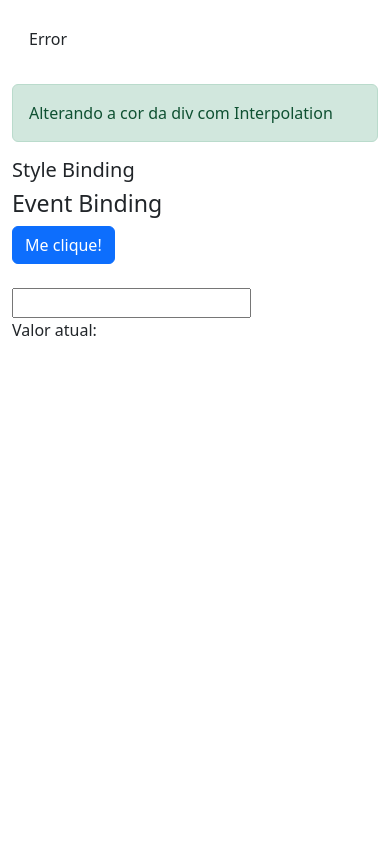
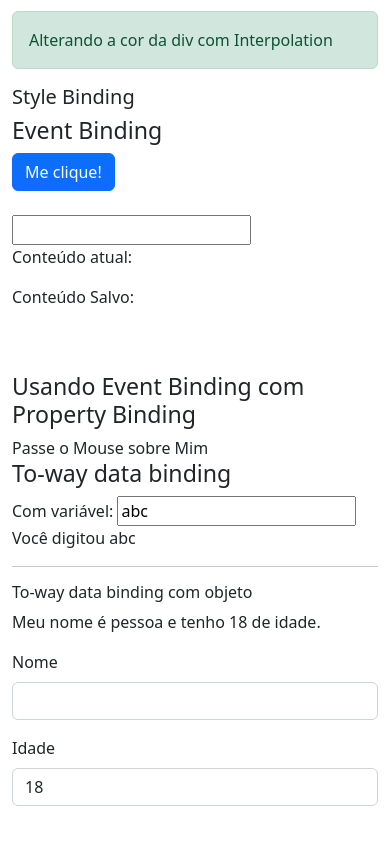
Before and after one commit to pedroh-go/data-binding, an Angular app: page / in a window 390 px wide. Shown: the part 908-1752 px from the top of the page. Before the commit the page ends 1290 px from the top, so only its background shows below. Built offline with nearby package versions, Linux system fonts and the light colour scheme.

Commit message:
Two-way data binding

```diff
--- a/src/app/app.module.ts
+++ b/src/app/app.module.ts
@@ -5,6 +5,7 @@ import { AppRoutingModule } from './app-routing.module';
 import { AppComponent } from './app.component';
 import { DataBindingComponent } from './data-binding/data-binding.component';
 import { NgbModule } from '@ng-bootstrap/ng-bootstrap';
+import { FormsModule } from '@angular/forms';
 
 @NgModule({
   declarations: [
@@ -14,7 +15,8 @@ import { NgbModule } from '@ng-bootstrap/ng-bootstrap';
   imports: [
     BrowserModule,
     AppRoutingModule,
-    NgbModule
+    NgbModule,
+    FormsModule // Isso resolve: Can't bind to 'ngModel' since it isn't a known property of 'input'.ngtsc(-998002) ao usar Two-way data binding nos formulários
   ],
   providers: [],
   bootstrap: [AppComponent]
--- a/src/app/data-binding/data-binding.component.css
+++ b/src/app/data-binding/data-binding.component.css
@@ -0,0 +1,4 @@
+.highlight{
+  background-color: yellow;
+  font-weight: bold;
+}
--- a/src/app/data-binding/data-binding.component.html
+++ b/src/app/data-binding/data-binding.component.html
@@ -2,75 +2,170 @@
   <div class="row">
     <div class="col-sm-6">
       <section class="property-binding">
-
         <article>
           <h3>Interpolation / Interpolação</h3>
           <p>String renderizada com interpolação: {{ url }}</p>
-                    <p>Cálculo matemático com interpolação: 1 + 1 = {{ 1 + 1}}</p>
-                    <p>Cálculo matemático com interpolação e função: 1 + 1 não é {{ 1 + 1 +  getValor() }}</p>
-                    <p>Retorno boelano com interpolação + função e operador &&: {{ cursoAngular && getCurtirCurso() }}</p>
+          <p>Cálculo matemático com interpolação: 1 + 1 = {{ 1 + 1 }}</p>
+          <p>
+            Cálculo matemático com interpolação e função: 1 + 1 não é
+            {{ 1 + 1 + getValor() }}
+          </p>
+          <p>
+            Retorno boelano com interpolação + função e operador &&:
+            {{ cursoAngular && getCurtirCurso() }}
+          </p>
         </article>
-                <hr/>
+        <hr />
         <article>
-
           <h3>Property Binding</h3>
-                    <!--<img src="{{ urlImagem }}" width="300">
+          <!--<img src="{{ urlImagem }}" width="250">
                     <br/>-->
-                    <img [src]="urlImagem" width="300" title="Imagem renderizada com Uso explícito do Property Binding"><!--Uso explícito do Property Binding-->
+          <img
+            [src]="urlImagem"
+            width="250"
+            title="Imagem renderizada com Uso explícito do Property Binding"
+          /><!--Uso explícito do Property Binding-->
           <!--<br/>
-                    <img bind-src="urlImagem" width="300" title="O que ocorre na imagem acima é a mesma coisa que é feita aqui, porém mais simples">
+                    <img bind-src="urlImagem" width="250" title="O que ocorre na imagem acima é a mesma coisa que é feita aqui, porém mais simples">
                     -->
-                </article>
-                <hr/>
-                <article>
-                    <h3>Class e Style Binding</h3>
+          <hr />
           <div>
             <h5>Class Binding</h5>
             Selecione uma classe:
-                        <select #classe (change)="0"><!-- #classe(variável local de template), (change) evento a ser escutado para verificar a mudança de valor -->
+            <select #classe (change)="(0)">
+              <!-- #classe(variável local de template), (change) evento a ser escutado para verificar a mudança de valor -->
               <option value="alert-success">Sucesso</option>
               <option value="alert-info">Info</option>
               <option value="alert-warning">Alerta</option>
               <option value="alert-danger">Erro</option>
             </select>
 
-                        <br/><br/>
+            <br /><br />
             <!-- Explicação da linha abaixo: o class binding [class.alert-success] será aplicado se o valor da variável 'classe' for igual a String(alert-success) -->
-                        <div class="alert" role="alert" [class.alert-success]="classe.value == 'alert-success'">Sucesso</div>
+            <div
+              class="alert"
+              role="alert"
+              [class.alert-success]="classe.value == 'alert-success'"
+            >
+              Sucesso
+            </div>
 
-                        <div class="alert" role="alert" [class.alert-info]="classe.value == 'alert-info'">Info</div>
-                        <div class="alert" role="alert" [class.alert-warning]="classe.value == 'alert-warning'">Alerta</div>
-                        <div class="alert" role="alert" [class.alert-danger]="classe.value == 'alert-danger'">Error</div>
+            <div
+              class="alert"
+              role="alert"
+              [class.alert-info]="classe.value == 'alert-info'"
+            >
+              Info
+            </div>
+            <div
+              class="alert"
+              role="alert"
+              [class.alert-warning]="classe.value == 'alert-warning'"
+            >
+              Alerta
+            </div>
+            <div
+              class="alert"
+              role="alert"
+              [class.alert-danger]="classe.value == 'alert-danger'"
+            >
+              Error
+            </div>
 
             <!-- Usando interpolation para acessar o valor da variável(classe) de template local-->
-                        <div class="alert {{ classe.value }}"  role="alert">Alterando a cor da div com Interpolation</div>
+            <div class="alert {{ classe.value }}" role="alert">
+              Alterando a cor da div com Interpolation
+            </div>
           </div>
 
           <h5>Style Binding</h5>
           <div>
-                        <div class="alert alert-danger" role="alert" [style.display]="classe.value == 'alert-danger' ? 'block' : 'none'">
-                            Esta mensagem só aparece se houver erro.
+            <div
+              class="alert alert-danger"
+              role="alert"
+              [style.display]="
+                classe.value == 'alert-danger' ? 'block' : 'none'
+              "
+            >
+              Esta mensagem de erro só aparece se a class 'alert-danger' estiver
+              selecionada.
             </div>
           </div>
-
         </article>
       </section>
     </div>
     <div class="col-sm-6">
       <section class="event-binding">
-
         <article>
           <h3>Event Binding</h3>
           <div>
-                        <button (click)="botaoClicado()" class="btn btn-primary">Me clique!</button>
-                        <br/><br/>
-                        <input type="text" (keyup)="onKeyUp($event)"/>
-                        <p>Valor atual: {{valorAtual}}</p>
+            <!-- método 'handler': (click)="botaoClicado()", mesmo que on-click="botaoClicado()" forma canônica -->
+            <button (click)="botaoClicado()" class="btn btn-primary">
+              <!-- (event)="handler()" -> (click)="botaoClicado()"-->
+              Me clique!
+            </button>
+            <br /><br />
+            <input
+              type="text"
+              (keyup)="onKeyUp($event)"
+              (keyup.enter)="onSave(campo.value)"
+              (blur)="onSave(campo.value)"
+              #campo
+            />
+            <p>Conteúdo atual: {{ conteudoAtual }}</p>
+            <p>Conteúdo Salvo: {{ conteudoSalvo }}</p>
+
+            <br /><br />
+            <h3>Usando Event Binding com Property Binding</h3>
+            <span
+              (mouseover)="onMouseSpan()"
+              (mouseout)="onMouseSpan()"
+              [class.highlight]="isMouseOver"
+              >Passe o Mouse sobre Mim</span
+            >
+          </div>
+        </article>
+      </section>
+    </div>
+  </div>
+  <div class="row">
+    <div class="col-sm-6">
+      <section class="event-binding">
+        <article>
+          <h3>To-way data binding</h3>
+          <div>
+
+            <!-- os 3 primeiros input abaixo são apenas uma demonstração, mas não é recomendado para a versão atual do Angular.
+                 Criado onKeyUpValue, pois iste código não funciona: (input)="nome = $event.target.value" -->
+            <!--<input type="text" [value]="nome" (input)="onKeyUpValue($event.target)"/>
+            <input type="text" [ngModel]="nome" (ngModelChange)="nome = $event"/>
+            <input type="text" bindon-ngModel="nome"/> Forma canônica: bind + on + ngModel. Junção de Binding de propriedade com binging de eventos-->
+
+            <!-- USE DESTA FORMA: binding de propriedade '[]' + binding de eventos '()' -->
+            Com variável: <input type="text" [(ngModel)]="nome"/><!-- Dica pra lembrar a sintaxe: [()], banana na caixa-->
+            <p>Você digitou {{ nome }} </p>
           </div>
         </article>
 
+        <hr/>
+
+        <h6>To-way data binding com objeto</h6>
+        <div class="row g-3">
+
+          <div class="col-md-12">Meu nome é pessoa {{ pessoa.nome }} e tenho {{ pessoa.idade }} de idade.</div>
+
+          <div class="col-md-6">
+            <label for="inputNome" class="form-label">Nome</label>
+            <input type="text" class="form-control" [(ngModel)]="pessoa.nome">
+          </div>
+
+          <div class="col-md-6">
+            <label for="inputIdade" class="form-label">Idade</label>
+            <input type="text" class="form-control" [(ngModel)]="pessoa.idade">
+          </div>
+        </div>
+        <br/><br/><br/>
       </section>
     </div>
   </div>
-    <br/>
 </div>
--- a/src/app/data-binding/data-binding.component.ts
+++ b/src/app/data-binding/data-binding.component.ts
@@ -3,36 +3,65 @@ import { Component, OnInit } from '@angular/core';
 @Component({
   selector: 'app-data-binding',
   templateUrl: './data-binding.component.html',
-  styleUrls: ['./data-binding.component.css']
+  styleUrls: ['./data-binding.component.css'],
+  /*styles:[//aplicando estilos com metadado styles. Use apenas se o estilo tiver menos de 5 linhas. Caso contrário use styleUrls conforme acima.
+    `
+      .highlight{
+        background-color: yellow;
+        font-weight: bold;
+      }
+    `
+  ]*/
 })
 export class DataBindingComponent implements OnInit {
+  url: string = 'https://github.com/pedroh-go';
+  cursoAngular: boolean = true;
+  urlImagem: string =
+    'https://st3.depositphotos.com/2435397/17055/i/450/depositphotos_170557180-stock-photo-cartoon-scene-wolf-piglets-traditional.jpg';
 
-  url: string = 'https://github.com/pedroh-go';
-  cursoAngular: boolean =  true;
-  urlImagem: string = 'https://st3.depositphotos.com/2435397/17055/i/450/depositphotos_170557180-stock-photo-cartoon-scene-wolf-piglets-traditional.jpg';
+  //Declaração de variáveis usando TypeScript para Tipar
+  conteudoAtual: string = '';
+  conteudoSalvo: string = '';
+  isMouseOver: boolean = false;
+  nome: string = 'abc';
 
-  valorAtual: string = '';
+  //Objeto Pessoa
+  pessoa = {nome: '', idade: 18};
 
-  getValor(){
+  getValor() {
     return 1;
   }
 
-  getCurtirCurso(){
+  getCurtirCurso() {
     return true;
   }
 
-  botaoClicado(){
-    alert("Olá mundo");
+  botaoClicado() {
+    alert('Olá mundo');
   }
 
-  onKeyUp(evento: KeyboardEvent){
+  onKeyUp(evento: KeyboardEvent) {
     //console.log((<HTMLInputElement>evento.target).value);
-    this.valorAtual = (<HTMLInputElement>evento.target).value;
+    this.conteudoAtual = (<HTMLInputElement>evento.target).value;
   }
 
-  constructor() { }
-
-  ngOnInit(): void {
+  onKeyUpValue(target : any) {
+    if(target instanceof EventTarget) {
+      var elemento = target as HTMLInputElement;
+      this.nome = elemento.value;
+    }
   }
 
+  onSave(valor: string) {
+    this.conteudoSalvo = valor;
+  }
+
+  onMouseSpan() {
+    this.isMouseOver = !this.isMouseOver;
+  }
+
+
+  constructor() {}
+
+  ngOnInit(): void {}
 }
```
Lines whose indentation alone changed are shown as unchanged.
